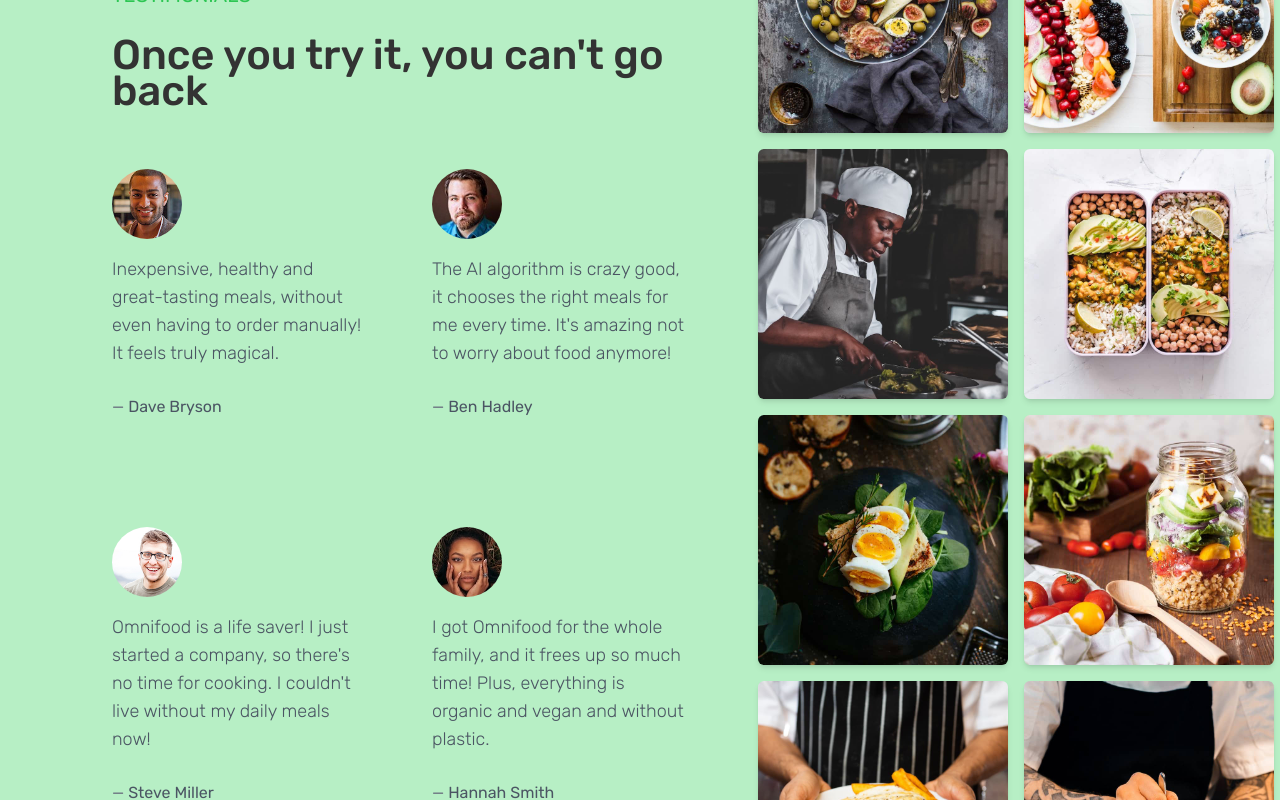
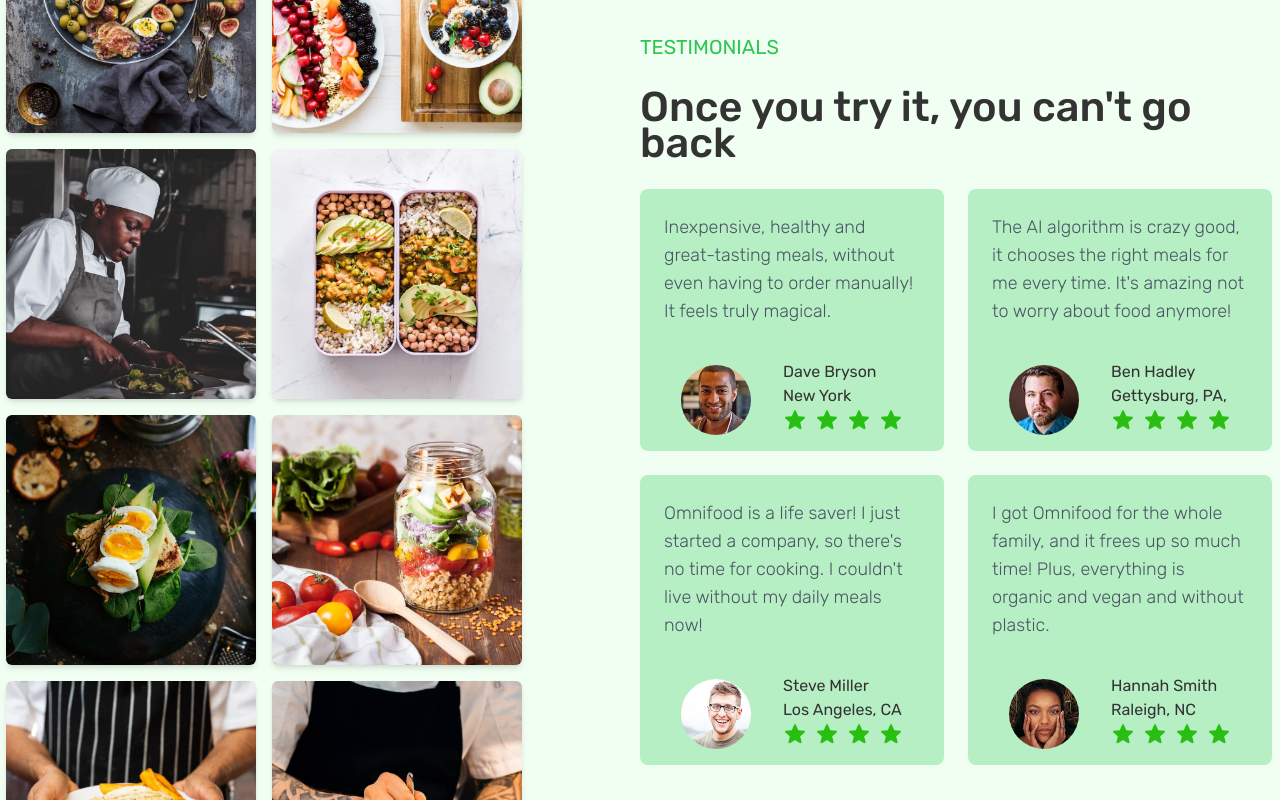
Before and after one commit to bojan09/omnifood_2.0, a React (Vite) app: page / in a window 1280 px wide. Shown: the part 5280-6080 px from the top of the page. Built offline with nearby package versions, Linux system fonts and the light colour scheme.

Commit message:
updated Testimonials page

```diff
--- a/src/pages/Sponsors.jsx
+++ b/src/pages/Sponsors.jsx
@@ -36,7 +36,7 @@ const Sponsors = () => {
         As featured in
       </h1>
 
-      <div className="md:w-[80vw] mx-auto flex items-center justify-center md:gap-[3rem] border-b-[1px] pb-6 mx-2">
+      <div className="md:w-[80vw] mx-auto flex items-center justify-center md:gap-[3rem] border-b-[1px] pb-6 ">
         {sponsors.map((sponsor) => (
           <img
             key={sponsor.id}
--- a/src/pages/Testimonials.jsx
+++ b/src/pages/Testimonials.jsx
@@ -1,6 +1,7 @@
 import React from "react";
 
 // assets
+import star from "../assets/star.png";
 
 // people
 import person_1 from "../assets/customers/dave.jpg";
@@ -29,6 +30,8 @@ const Testimonials = () => {
       description:
         "Inexpensive, healthy and great-tasting meals, without even having to order manually! It feels truly magical.",
       name: "Dave Bryson",
+      location: "New York",
+      rating: star,
     },
 
     {
@@ -37,6 +40,8 @@ const Testimonials = () => {
       description:
         "The AI algorithm is crazy good, it chooses the right meals for me every time. It's amazing not to worry about food anymore!",
       name: "Ben Hadley",
+      location: "Gettysburg, PA,",
+      rating: star,
     },
 
     {
@@ -45,6 +50,8 @@ const Testimonials = () => {
       description:
         "Omnifood is a life saver! I just started a company, so there's no time for cooking. I couldn't live without my daily meals now!",
       name: "Steve Miller",
+      location: "Los Angeles, CA",
+      rating: star,
     },
 
     {
@@ -53,6 +60,8 @@ const Testimonials = () => {
       description:
         "I got Omnifood for the whole family, and it frees up so much time! Plus, everything is organic and vegan and without plastic.",
       name: "Hannah Smith",
+      location: "Raleigh, NC",
+      rating: star,
     },
   ];
 
@@ -120,7 +129,7 @@ const Testimonials = () => {
   return (
     <div
       id="testimonials"
-      className="pt-[2rem] pb-[5rem] bg-primaryBackground md:flex items-center"
+      className="pt-[2rem] pb-[5rem] bg-secondaryBackground md:flex flex-row-reverse items-center"
     >
       <div className="xs:pl-8 lg:pl-[7rem] flex-1">
         <h2 className="text-primaryColor md:text-xl uppercase mt-[2rem]">
@@ -131,21 +140,36 @@ const Testimonials = () => {
         </h1>
 
         {/* People Testimonials */}
-        <div className="lg:w-[50vw] md:flex flex-wrap gap-[4rem]">
+        <div className="lg:w-[50vw] md:flex flex-wrap gap-6">
           {people.map((person) => (
-            <div key={person.id}>
-              <img
-                src={person.img}
-                alt="person.img"
-                className="w-[50px] lg:w-[70px] rounded-full mt-[2rem] "
-              />
-              <p className="w-[86vw] lg:text-lg text-[15px] py-4 font-light text-gray-600 md:w-[20vw]">
+            <div
+              className="bg-primaryBackground px-6 py-2 rounded-lg"
+              key={person.id}
+            >
+              <p className="w-[86vw] lg:text-lg text-[15px] pt-4 font-light text-gray-600 md:w-[20vw]">
                 {person.description}
               </p>
-              <p className="py-3 text-gray-600">
-                <span className="text-gray-500">— </span>
-                {person.name}
-              </p>
+
+              {/* Person rating &
+            Location */}
+              <div className="flex justify-center items-center py-2">
+                <img
+                  src={person.img}
+                  alt="person.img"
+                  className="w-[50px] lg:w-[70px] rounded-full mt-[2rem] "
+                />
+                <div className="ml-8 mt-6 ">
+                  <p>{person.name}</p>
+                  <p>{person.location}</p>
+
+                  <div className="flex gap-2">
+                    <img src={person.rating} alt="rating" />
+                    <img src={person.rating} alt="rating" />
+                    <img src={person.rating} alt="rating" />
+                    <img src={person.rating} alt="rating" />
+                  </div>
+                </div>
+              </div>
             </div>
           ))}
         </div>
```
Also changed, not shown: src/assets/star.png (added).
